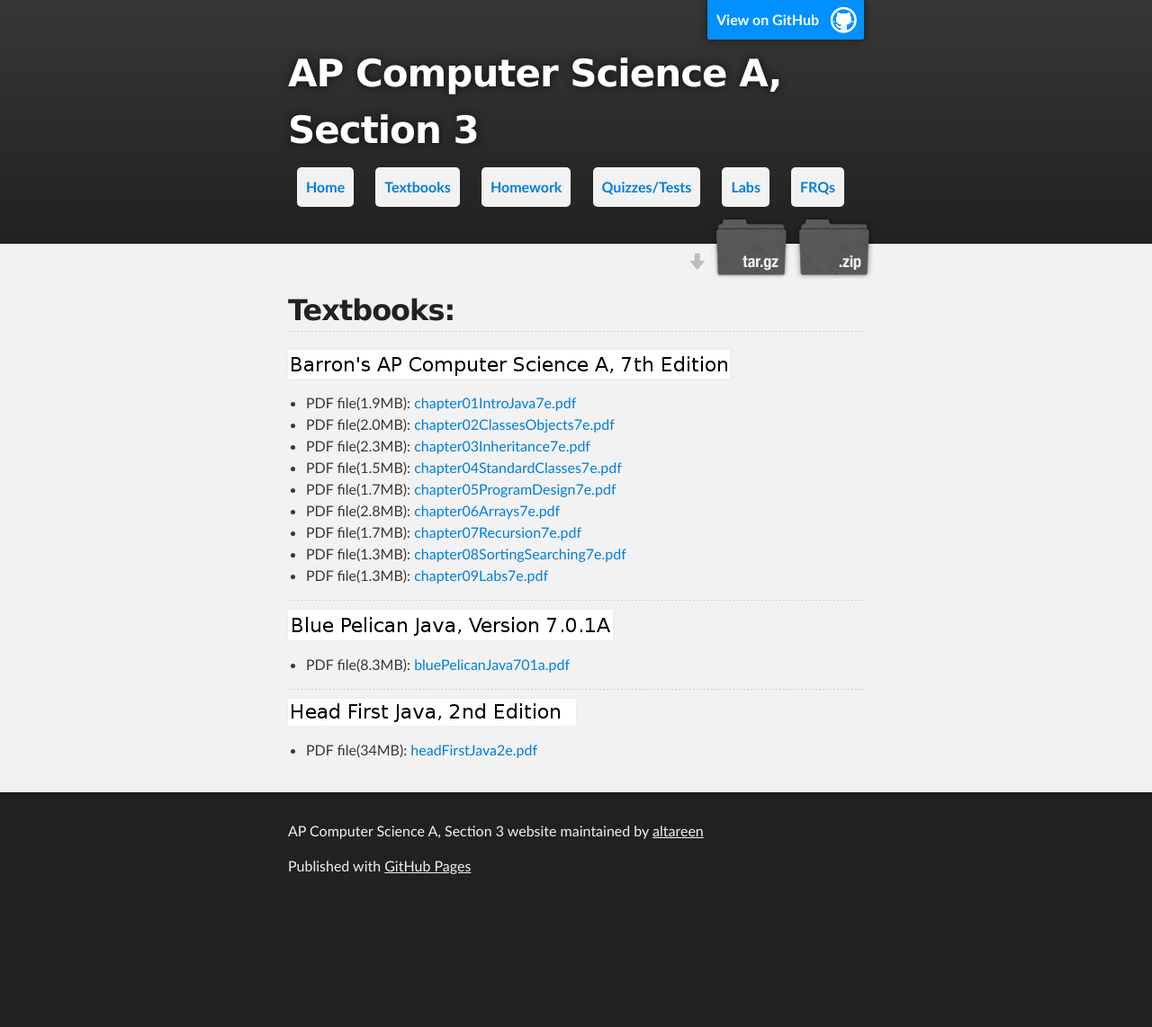
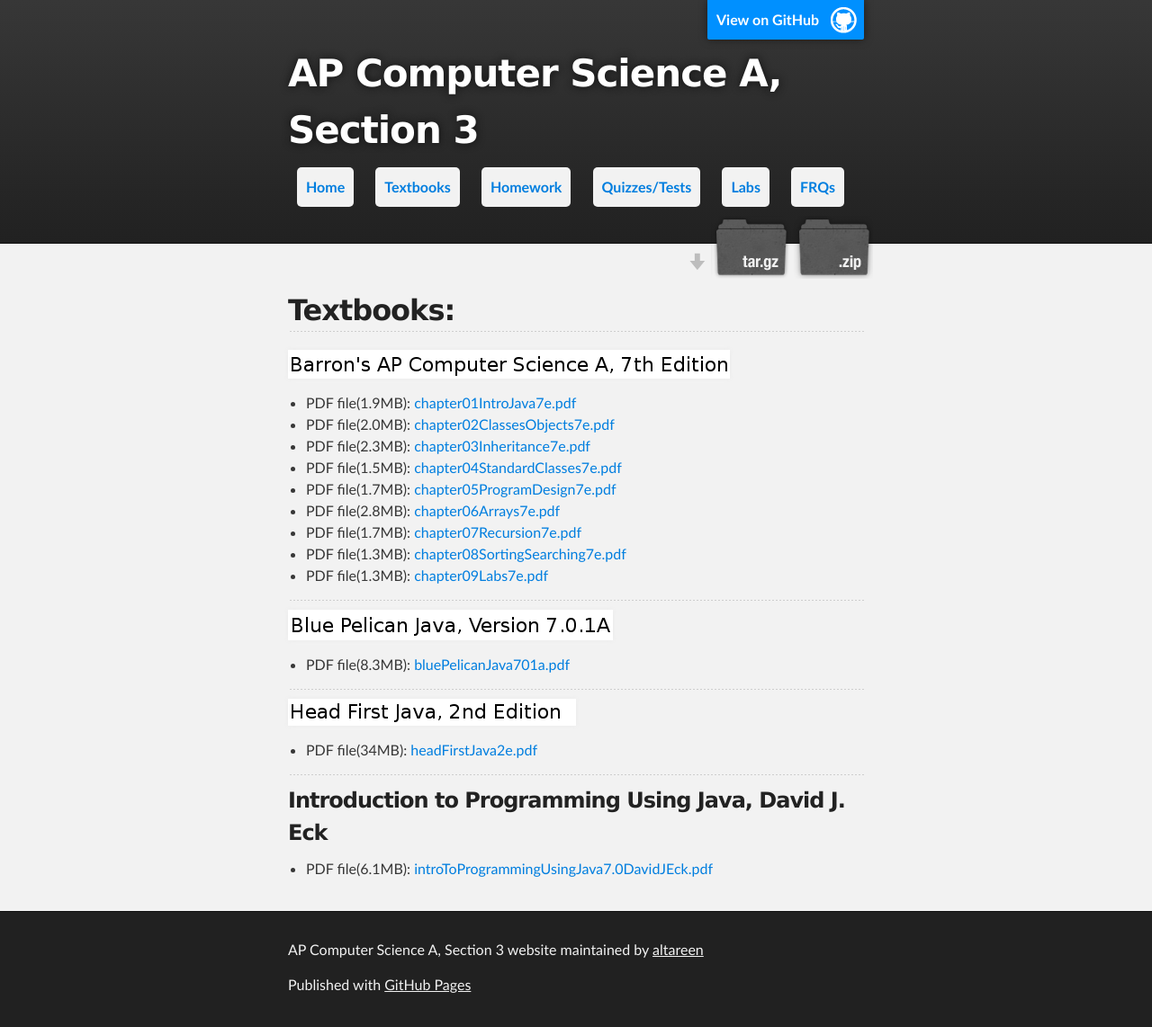
Before and after one commit to ynot1609/apcompsci3, a Jekyll site: the page built from textbooks/index.md, in a window 1280 px wide. Shown: the whole page at 90% size. Built offline with Jekyll 4.4.1, drawn with Linux system fonts in a browser that asks for light colours; before the commit the page ends 1010 px from its top, so only the background shows below that.

Commit message:
Added eck book

```diff
--- a/textbooks/index.md
+++ b/textbooks/index.md
@@ -27,3 +27,9 @@ title: Textbooks
 ![alt text](/apcompsci3/images/hfjBanner.png "HFJ Book")
 
 + PDF file(34MB): [headFirstJava2e.pdf](/apcompsci3/assets/headFirstJava2e.pdf)
+
+---
+
+### Introduction to Programming Using Java, David J. Eck
+
++ PDF file(6.1MB): [introToProgrammingUsingJava7.0DavidJEck.pdf](/apcompsci3/assets/introToProgrammingUsingJava7.0DavidJEck.pdf)
```
Also changed, not shown: 1 other file.
